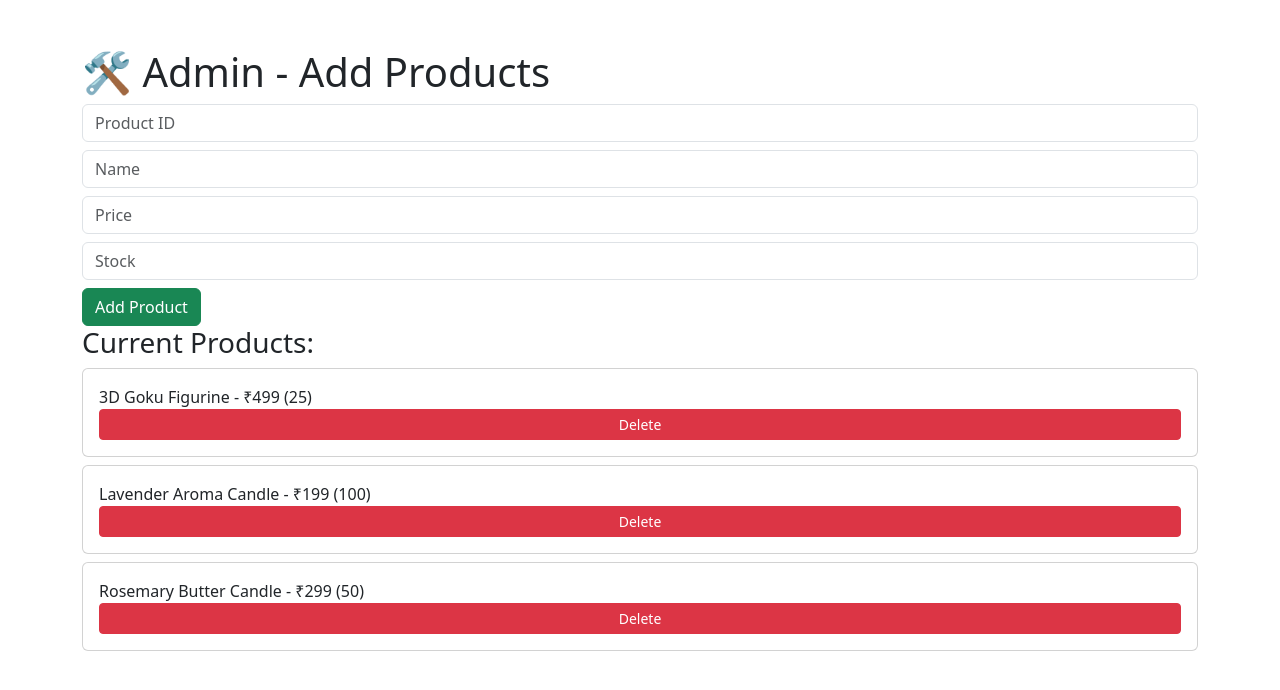
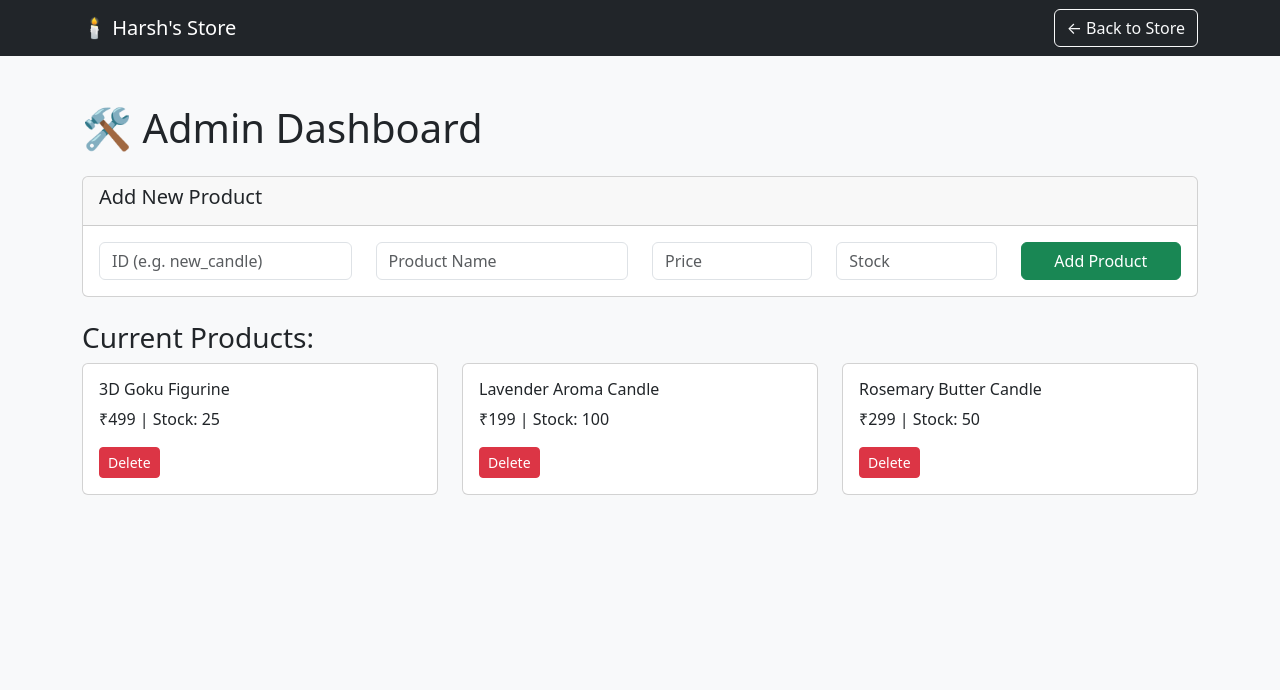
Before and after one commit to Harsh-D11/ecommerce-api, a Flask app: page /admin in a window 1280 px wide. Shown: the top 690 px of the page. Run offline with Flask 3, Linux system fonts and the light colour scheme.

Commit message:
admin.html

```diff
--- a/templates/admin.html
+++ b/templates/admin.html
@@ -1,33 +1,85 @@
 <!DOCTYPE html>
-<html><head><title>Admin</title>
+<html lang="en">
+<head>
+    <meta charset="UTF-8">
+    <meta name="viewport" content="width=device-width, initial-scale=1.0">
+    <title>Admin Dashboard</title>
     <link href="https://cdn.jsdelivr.net/npm/bootstrap@5.3.0/dist/css/bootstrap.min.css" rel="stylesheet">
-</head><body class="container mt-5">
-<h1>🛠️ Admin - Add Products</h1>
+</head>
+<body class="bg-light">
+    <nav class="navbar navbar-dark bg-dark">
+        <div class="container">
+            <a class="navbar-brand" href="/">🕯️ Harsh's Store</a>
+            <a class="btn btn-outline-light" href="/">← Back to Store</a>
+        </div>
+    </nav>
+
+    <div class="container mt-5">
+        <h1 class="mb-4">🛠️ Admin Dashboard</h1>
+
+        <!-- Add Product Form -->
+        <div class="card mb-4">
+            <div class="card-header"><h5>Add New Product</h5></div>
+            <div class="card-body">
                 <form id="addProduct">
-    <input name="id" placeholder="Product ID" class="form-control mb-2" required>
-    <input name="name" placeholder="Name" class="form-control mb-2" required>
-    <input name="price" type="number" placeholder="Price" class="form-control mb-2" required>
-    <input name="stock" type="number" placeholder="Stock" class="form-control mb-2" required>
-    <button class="btn btn-success">Add Product</button>
+                    <div class="row">
+                        <div class="col-md-3"><input name="id" placeholder="ID (e.g. new_candle)" class="form-control" required></div>
+                        <div class="col-md-3"><input name="name" placeholder="Product Name" class="form-control" required></div>
+                        <div class="col-md-2"><input name="price" type="number" placeholder="Price" class="form-control" required></div>
+                        <div class="col-md-2"><input name="stock" type="number" placeholder="Stock" class="form-control" required></div>
+                        <div class="col-md-2"><button class="btn btn-success w-100">Add Product</button></div>
+                    </div>
                 </form>
+            </div>
+        </div>
+
+        <!-- Current Products -->
         <h3>Current Products:</h3>
-<div id="products"></div>
+        <div class="row" id="productsList"></div>
+    </div>
+
     <script>
-fetch('/api/admin/products').then(r=>r.json()).then(p=> {
-    document.getElementById('products').innerHTML =
-        Object.entries(p).map(([id,d])=>`<div class="card mb-2 p-3">
-            ${d.name} - ₹${d.price} (${d.stock})
-            <button class="btn btn-danger btn-sm float-end"
-                    onclick="deleteProduct('${id}')">Delete</button></div>`).join('');
+        // Load products
+        async function loadProducts() {
+            const res = await fetch('/api/admin/products');
+            const products = await res.json();
+            const container = document.getElementById('productsList');
+            container.innerHTML = Object.entries(products).map(([id, data]) => `
+                <div class="col-md-4 mb-3">
+                    <div class="card">
+                        <div class="card-body">
+                            <h6>${data.name}</h6>
+                            <p>₹${data.price} | Stock: ${data.stock}</p>
+                            <button class="btn btn-danger btn-sm" onclick="deleteProduct('${id}')">Delete</button>
+                        </div>
+                    </div>
+                </div>
+            `).join('');
+        }
+
+        // Add product
+        document.getElementById('addProduct').onsubmit = async (e) => {
+            e.preventDefault();
+            const formData = Object.fromEntries(new FormData(e.target));
+            await fetch('/api/admin/products', {
+                method: 'POST',
+                headers: {'Content-Type': 'application/json'},
+                body: JSON.stringify(formData)
             });
-document.getElementById('addProduct').onsubmit = e=> {
-    e.preventDefault(); fetch('/api/admin/products', {
-        method:'POST', headers:{'Content-Type':'application/json'},
-        body:JSON.stringify(Object.fromEntries(new FormData(e.target)))
-    }).then(()=>location.reload());
+            loadProducts();
+            e.target.reset();
         };
+
+        // Delete product
         async function deleteProduct(id) {
-    await fetch(`/api/admin/products/${id}`, {method:'DELETE'});
-    location.reload();
+            if (confirm('Delete this product?')) {
+                await fetch(`/api/admin/products/${id}`, {method: 'DELETE'});
+                loadProducts();
             }
-</script></body></html>
+        }
+
+        // Initial load
+        loadProducts();
+    </script>
+</body>
+</html>
```
Lines whose indentation alone changed are shown as unchanged.
